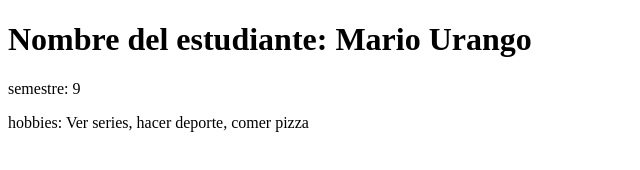
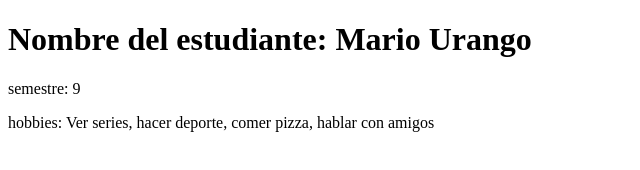
Before and after one commit to Jmariio27/Practicas_10, a plain HTML site: page index.html in a window 1280 px wide. Shown: the whole page, without its empty margins (0-640 px from the left). Drawn offline with Linux system fonts and the light colour scheme.

Commit message:
octavo commit

```diff
--- a/index.html
+++ b/index.html
@@ -8,6 +8,6 @@
 <body>
     <h1>Nombre del estudiante: Mario Urango</h1>
     <p>semestre: 9</p>
-    <p>hobbies: Ver series, hacer deporte, comer pizza</p>
+    <p>hobbies: Ver series, hacer deporte, comer pizza, hablar con amigos</p>
 </body>
 </html>
```
